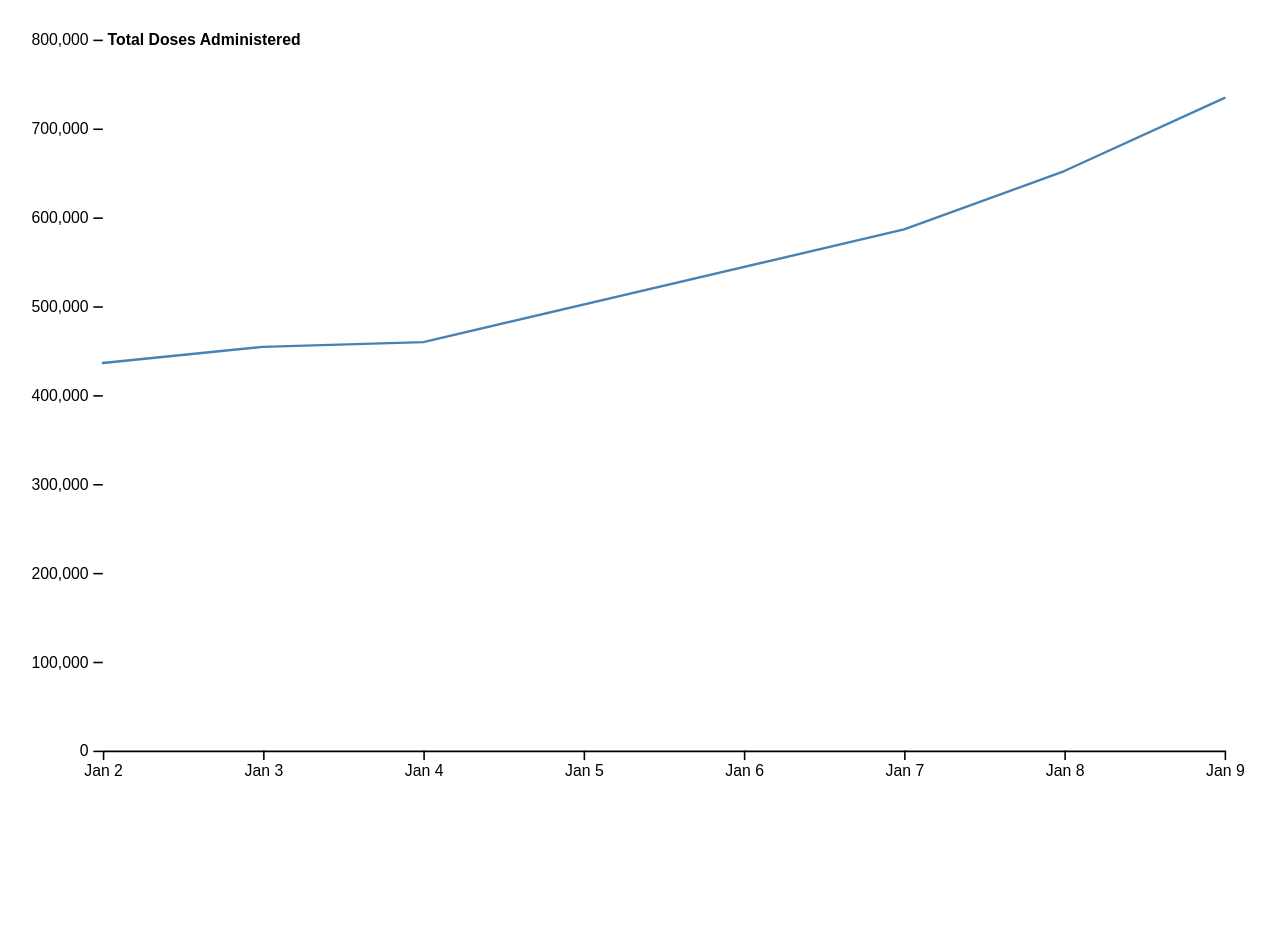
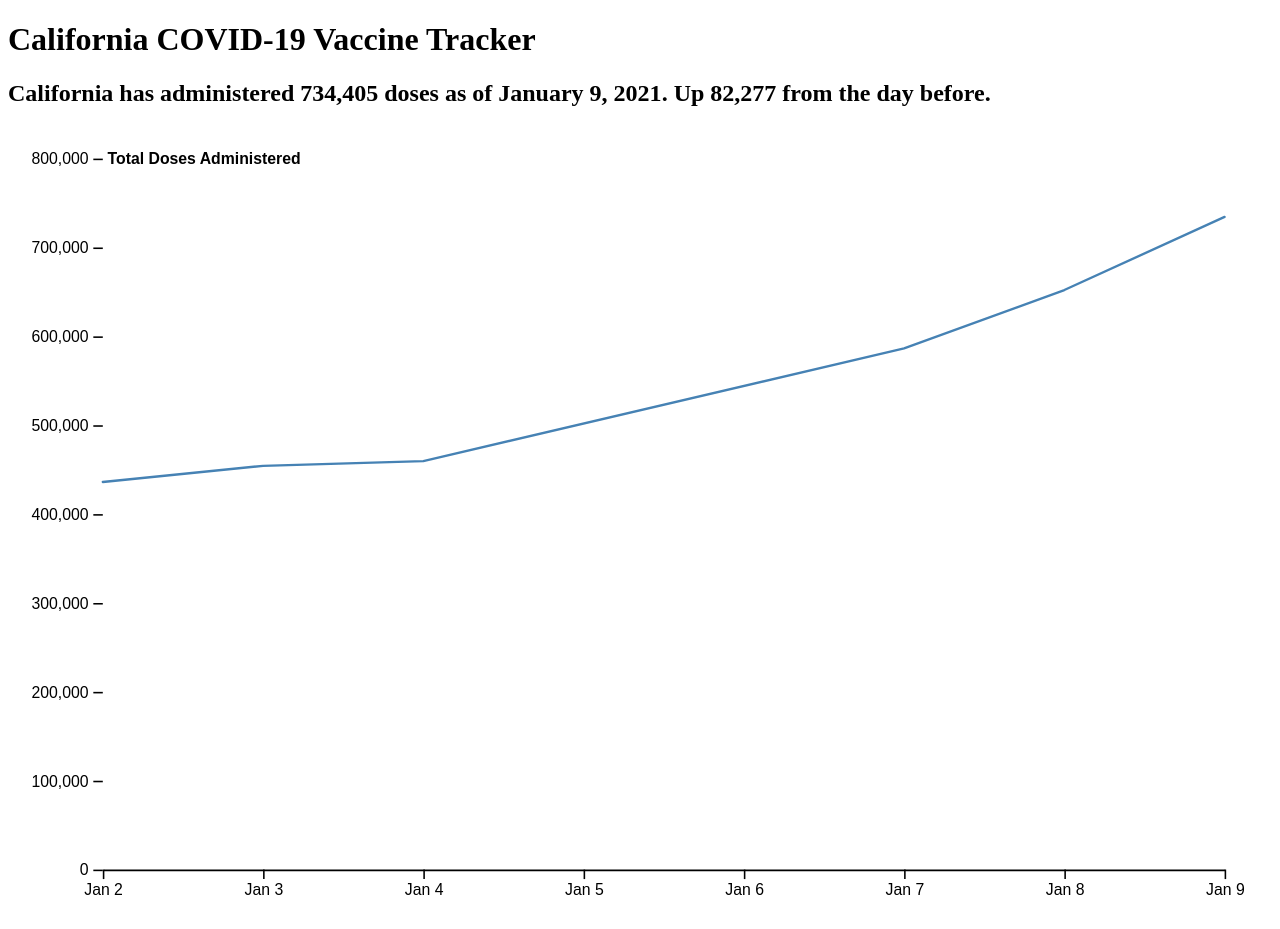
Before and after one commit to electronicwhisper/ca-vaccine.com, a website: page index.html in a window 1280 px wide. Before the commit the page ends 810 px from the top, so only its background shows below. Drawn offline with Linux system fonts and the light colour scheme.

Commit message:
Format daily doses & date

```diff
--- a/index.html
+++ b/index.html
@@ -12,6 +12,11 @@
 
 </head>
 
-<body></body>
+<body>
+  <h1>California COVID-19 Vaccine Tracker</h1>
+  <h2>California has administered <span id="total-doses"></span> doses as of <span id="date"></span>.
+    Up <span id="daily-doses"></span> from the day before.</h2>
+
+</body>
 
 </html>
--- a/index.js
+++ b/index.js
@@ -1,5 +1,36 @@
+const addCommasToBigNumber = (num) => {
+  return num.toString().replace(/\B(?=(\d{3})+(?!\d))/g, ",");
+};
+
 const run = async () => {
   let data = await d3.csv("cdph-data.csv", d3.autoType);
+  window.data = data;
+  const totalSortedByDate = data
+    .filter((row) => row.region === "Total")
+    .sort((a, b) => a.date - b.date);
+
+  const latestTotalDosesRow = totalSortedByDate[totalSortedByDate.length - 1];
+
+  let totalDosesAdministered = latestTotalDosesRow.total_doses_administered;
+  const totalFromDayBefore =
+    totalSortedByDate[totalSortedByDate.length - 2].total_doses_administered;
+
+  const dailyDoseTotal = totalDosesAdministered - totalFromDayBefore;
+
+  totalDosesAdministered = addCommasToBigNumber(totalDosesAdministered);
+
+  const recentTotalDate = latestTotalDosesRow.date;
+
+  const formattedRecentTotalDate = d3.timeFormat("%B %e, %Y")(recentTotalDate);
+
+  document.querySelector("#total-doses").innerText = totalDosesAdministered;
+
+  document.querySelector("#date").innerText = formattedRecentTotalDate;
+
+  document.querySelector("#daily-doses").innerText = addCommasToBigNumber(
+    dailyDoseTotal
+  );
+
   data = data.filter((row) => row.region === "Total");
 
   console.log(data);
```
